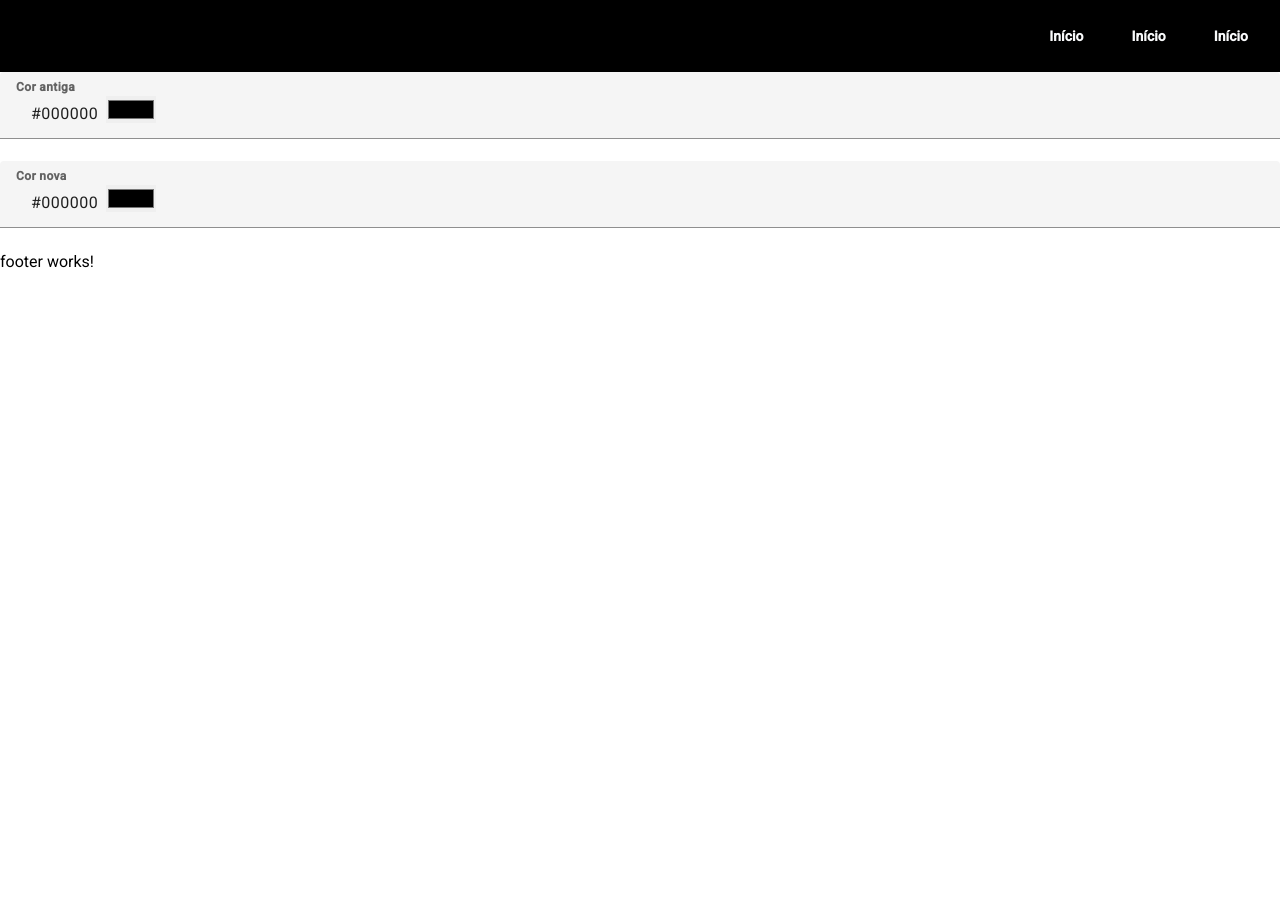
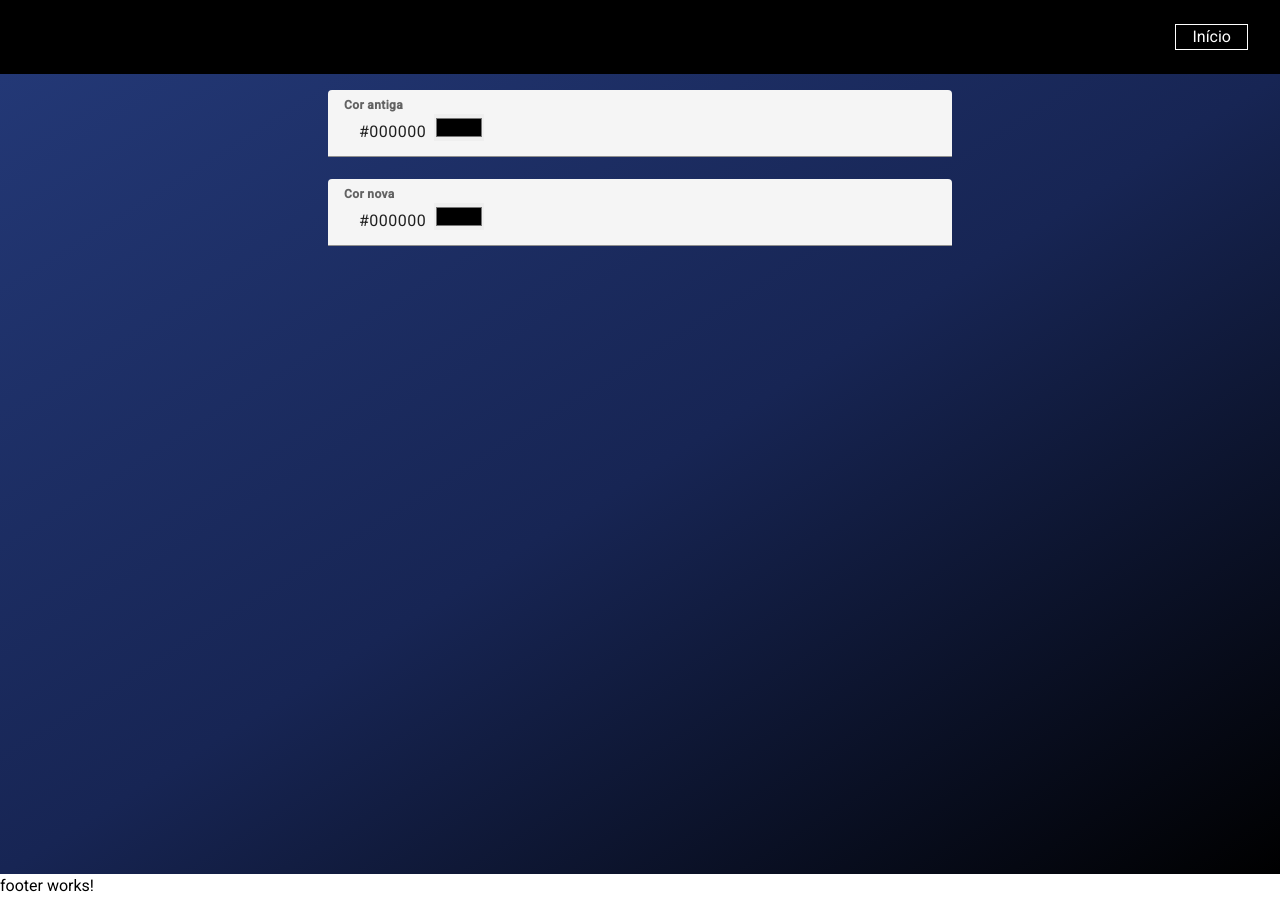
Before and after one commit to RodrigoMarques6/utilidadesParaProjetos, an Angular app: page /selecao-de-cor in a window 1280 px wide. Before the commit the page ends 800 px from the top, so only its background shows below. Built offline with nearby package versions, Linux system fonts and the light colour scheme.

Commit message:
feat/ melhorias no menu e nos componentes de selecionador de cores e botão animado

```diff
--- a/src/app/components/menu/menu.component.html
+++ b/src/app/components/menu/menu.component.html
@@ -9,21 +9,12 @@
       </a>
     </div>
     <div class="hidden lg:flex lg:gap-x-12">
-      <a
-        href="#"
-        class="text-sm font-semibold leading-6 text-gray-50 hover:underline"
-        >Início</a
+      <button
+        routerLink="/"
+        class="text-white cursor-pointer border border-white px-4 hover:bg-blue-800"
       >
-      <a
-        href="#"
-        class="text-sm font-semibold leading-6 text-gray-50 hover:underline"
-        >Início</a
-      >
-      <a
-        href="#"
-        class="text-sm font-semibold leading-6 text-gray-50 hover:underline"
-        >Início</a
-      >
+        Início
+      </button>
     </div>
 
     <button mat-button class="lg:hidden" [matMenuTriggerFor]="menu">
--- a/src/app/components/pulse-button/pulse-button.component.html
+++ b/src/app/components/pulse-button/pulse-button.component.html
@@ -1,3 +1,6 @@
+<section
+  class="min-h-screen bg-gradient-to-br from-blue-900 via-blue-950 to-black p-4"
+>
   <div class="flex flex-col items-center p-40">
     <button
       class="pulse-button px-4 py-2 border border-blue-500 text-blue-500 text-md rounded-sm hover:bg-blue-600 btn btn-border-1 w-48"
@@ -6,3 +9,4 @@
       <p class="linear-wipe">Clique em mim</p>
     </button>
   </div>
+</section>
--- a/src/app/components/select-color/select-color.component.html
+++ b/src/app/components/select-color/select-color.component.html
@@ -1,4 +1,7 @@
-<div class="w-full">
+<section
+  class="min-h-screen bg-gradient-to-br from-blue-900 via-blue-950 to-black p-4"
+>
+  <div class="w-1/2 m-auto">
     <mat-form-field class="w-full">
       <mat-label class="font-bold">Cor antiga</mat-label>
 
@@ -34,3 +37,4 @@
       />
     </mat-form-field>
   </div>
+</section>
```
Lines whose indentation alone changed are shown as unchanged.
